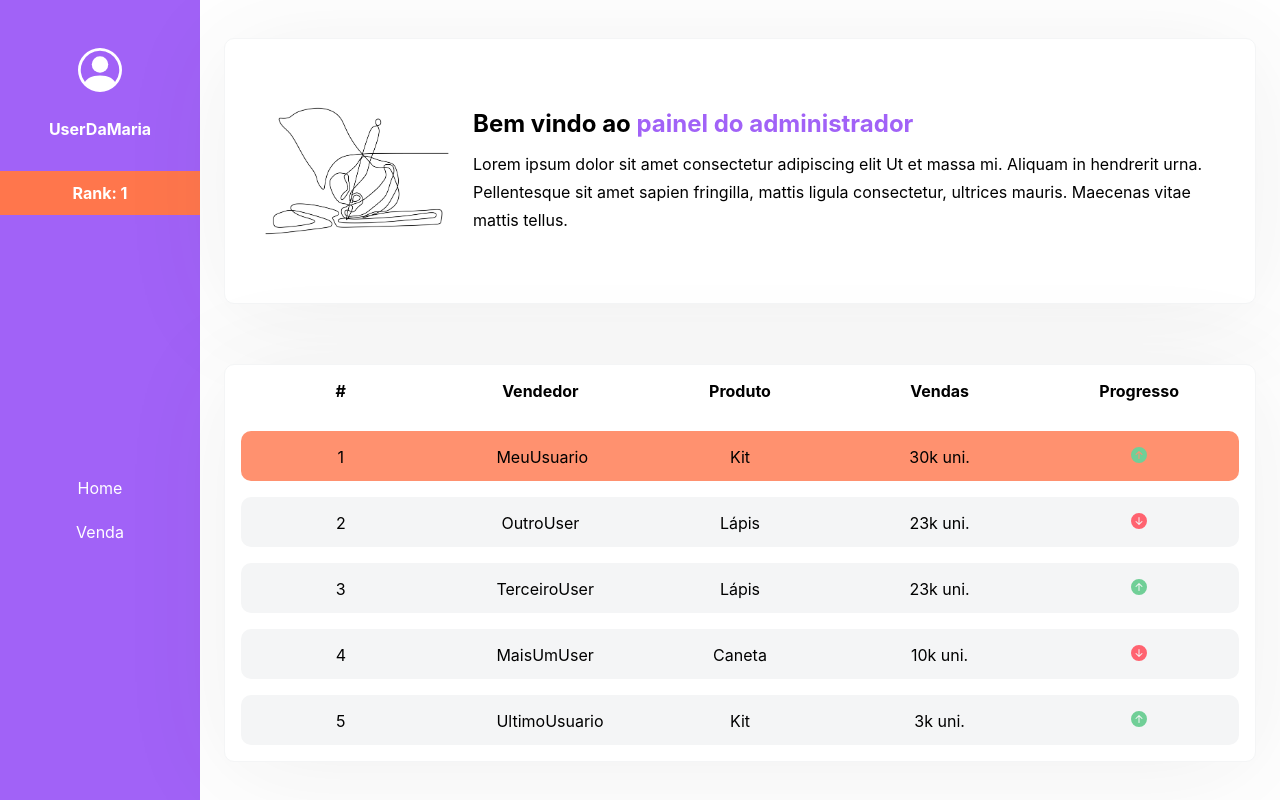
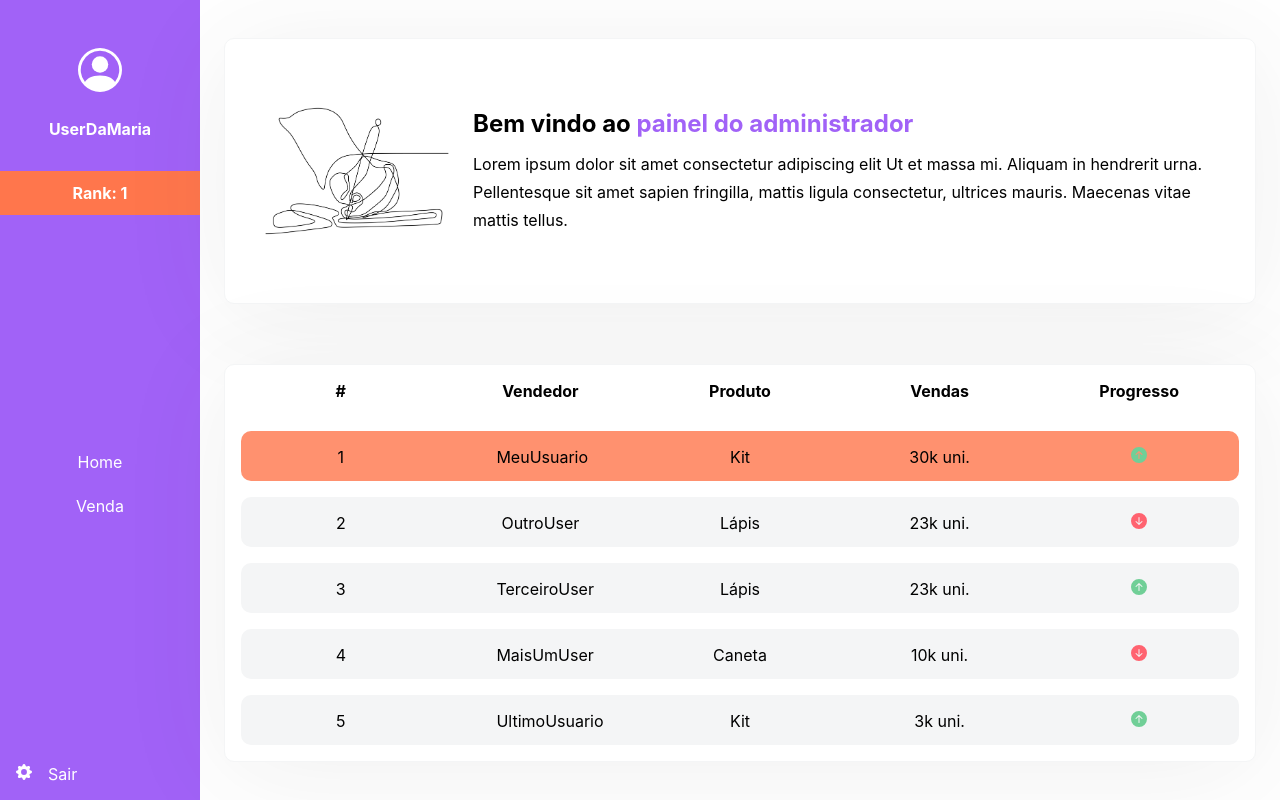
Before and after one commit to biondij/teste-contratacao-frontend, a React (Create React App) app: page /admin in a window 1280 px wide. Built offline with nearby package versions, Linux system fonts and the light colour scheme.

Commit message:
add navbar footer

```diff
--- a/src/Components/Navbar/Navbar.jsx
+++ b/src/Components/Navbar/Navbar.jsx
@@ -27,11 +27,11 @@ const Nav = styled.nav`
   color: white;
   display: flex;
   flex-direction: row;
+  justify-content: space-between;
   gap: 0.75rem;
 
   @media (min-width: 45.5em) {
     flex-direction: column;
-    justify-content: space-between;
     min-height: 100vh;
   }
 
@@ -40,11 +40,12 @@ const Nav = styled.nav`
     display: flex;
     flex-direction: row;
     gap: 0.75rem;
+    align-items: center;
 
     @media (min-width: 45.5em) {
       flex-direction: column;
+      margin: 0;
       text-align: center;
-      margin: 0;
       padding: 0;
     }
   }
--- a/src/Components/NavbarFooter/NavbarFooter.jsx
+++ b/src/Components/NavbarFooter/NavbarFooter.jsx
@@ -1,9 +1,32 @@
+import { BsGearFill } from "react-icons/bs";
 import styled from "styled-components";
 
 export default function NavbarFooter() {
-  return <NavFooter />;
+  return (
+    <NavFooter>
+      <LogOutIcon>
+        <BsGearFill />
+        <a href="https://www.google.com/">Sair</a>
+      </LogOutIcon>
+    </NavFooter>
+  );
 }
 
 const NavFooter = styled.div`
   max-height: 5rem;
+  display: flex;
 `;
+
+const LogOutIcon = styled.div`
+  font-size: 1rem;
+  padding: 1rem;
+  margin: auto 0;
+
+  a {
+    text-decoration: none;
+    color: white;
+    padding: 1em;
+    font-size: 1em;
+    font-weight: medium;
+  }
+`;
--- a/src/Components/ProductsCard/ProductsCard.jsx
+++ b/src/Components/ProductsCard/ProductsCard.jsx
@@ -49,12 +49,13 @@ const CardContainer = styled(MyCard)`
 `;
 
 const EachProductCard = styled(MyCard)`
-  height: 15rem;
+  height: 17rem;
   width: 100%;
   padding: 1rem;
   display: flex;
   justify-content: center;
   align-items: center;
+  margin-bottom: 2rem;
 
   @media (min-width: 45.5em) {
     width: 12.5rem;
```
